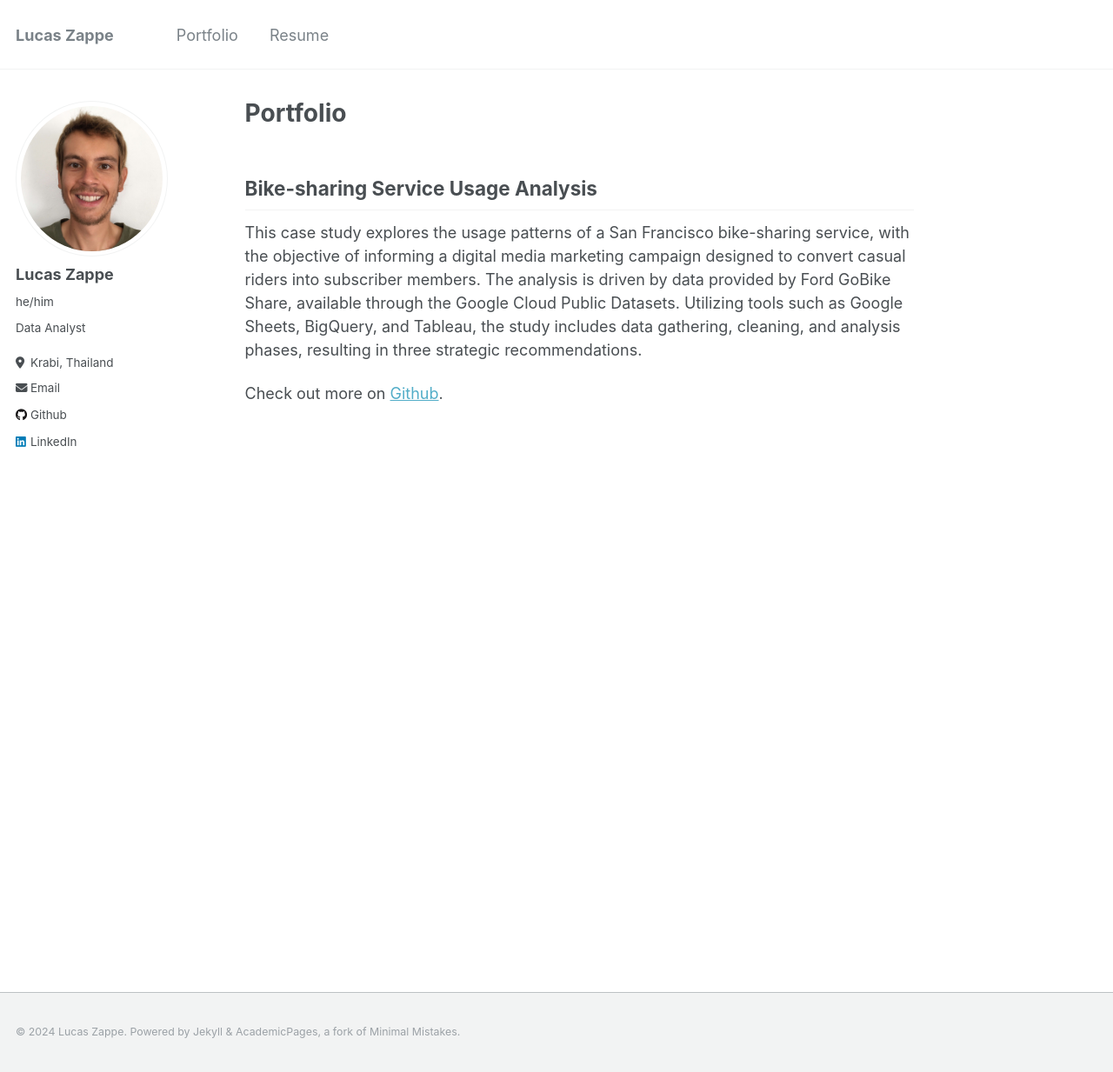
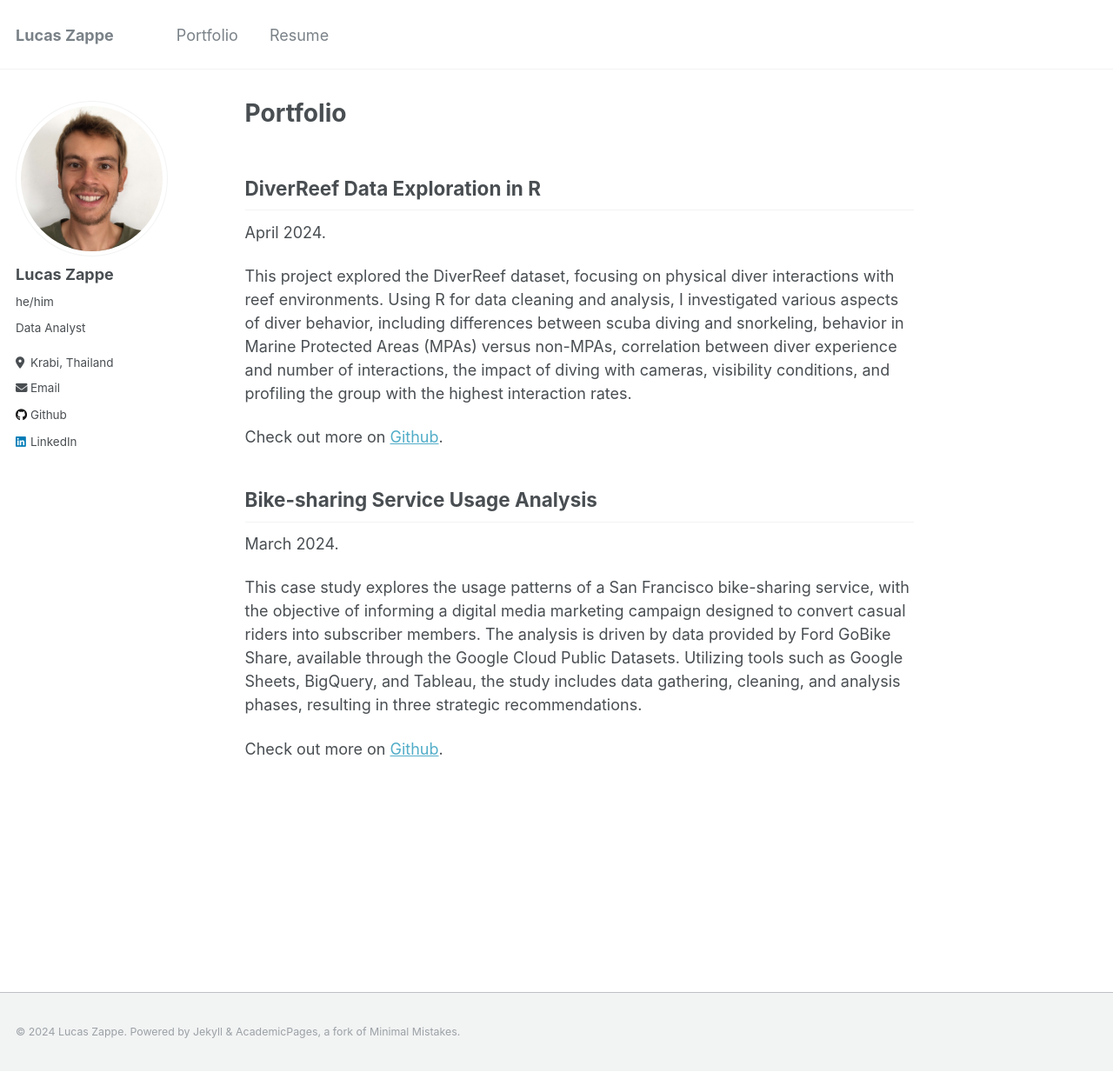
Before and after one commit to lucaszappe/lucaszappe.github.io, a Jekyll site: the page built from _pages/portfolio.md, in a window 1280 px wide and 1233 px high. Shown: the whole window at 87% size. Built offline with Jekyll 4.4.1, drawn with Linux system fonts in a browser that asks for light colours.

Commit message:
update portfolio

```diff
--- a/_pages/portfolio.md
+++ b/_pages/portfolio.md
@@ -4,7 +4,17 @@ permalink: /portfolio/
 author_profile: true
 ---
 
+## DiverReef Data Exploration in R
+
+April 2024.
+
+This project explored the DiverReef dataset, focusing on physical diver interactions with reef environments. Using R for data cleaning and analysis, I investigated various aspects of diver behavior, including differences between scuba diving and snorkeling, behavior in Marine Protected Areas (MPAs) versus non-MPAs, correlation between diver experience and number of interactions, the impact of diving with cameras, visibility conditions, and profiling the group with the highest interaction rates.
+
+Check out more on [Github](https://github.com/lucaszappe/diver-reef/).
+
 ## Bike-sharing Service Usage Analysis
+
+March 2024.
 
 This case study explores the usage patterns of a San Francisco bike-sharing service, with the objective of informing a digital media marketing campaign designed to convert casual riders into subscriber members. The analysis is driven by data provided by Ford GoBike Share, available through the Google Cloud Public Datasets. Utilizing tools such as Google Sheets, BigQuery, and Tableau, the study includes data gathering, cleaning, and analysis phases, resulting in three strategic recommendations.
 
```
